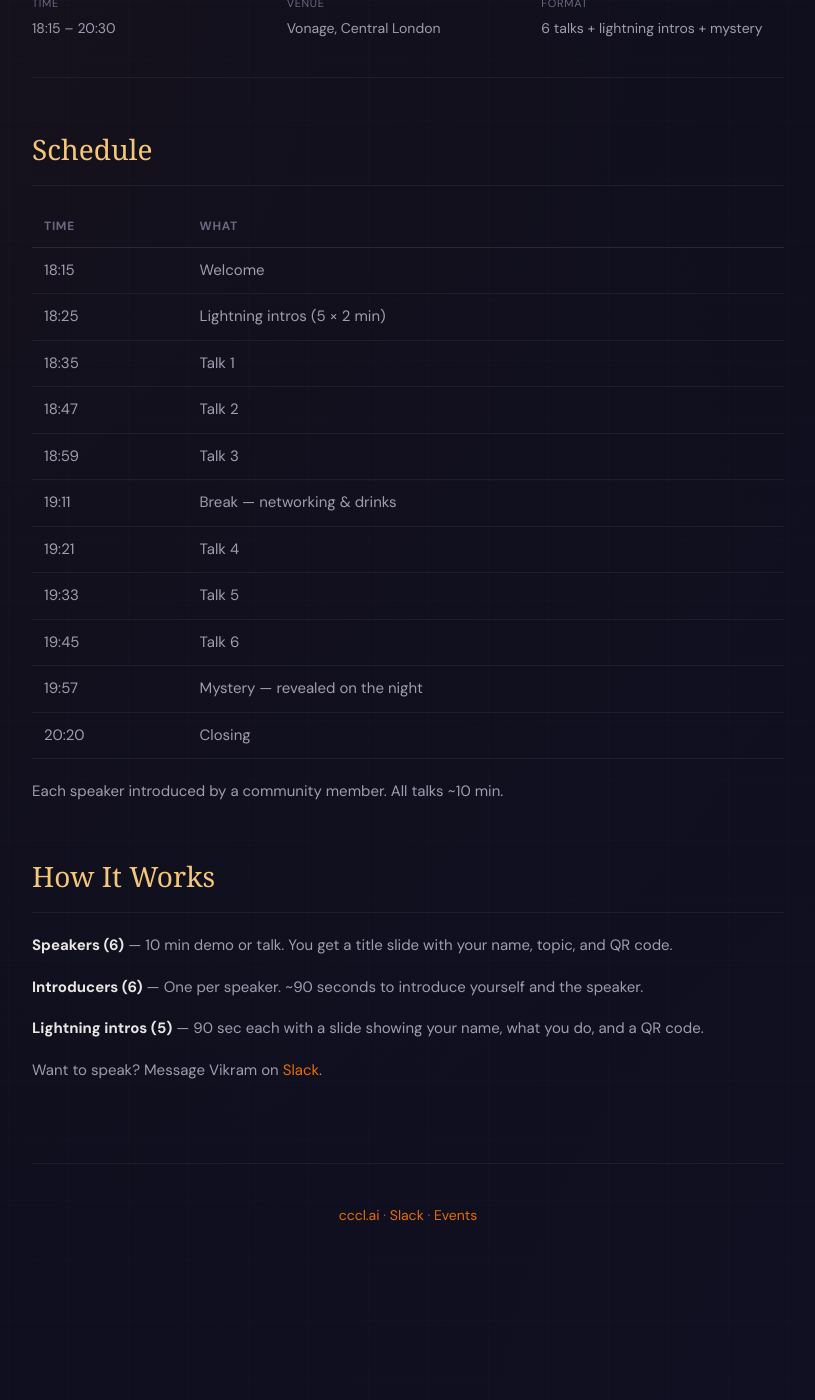
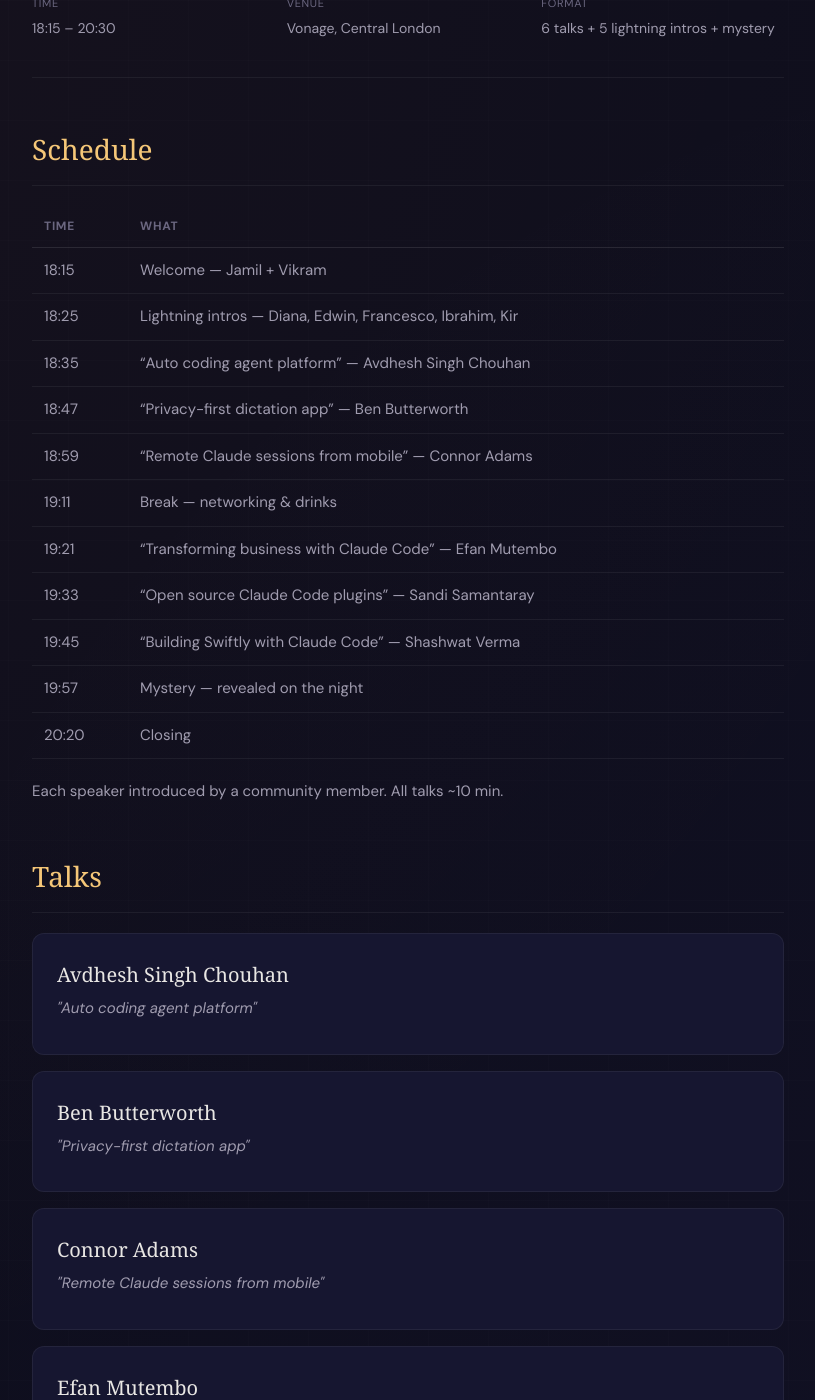
Before and after one commit to cccl-ai/meetups-live, a Jekyll site: the page built from cccl-4-agenda.md, in a window 1280 px wide and 1400 px high, scrolled down 221 px. Shown: the whole window, without its empty margins (232-1047 px from the left). Built offline with Jekyll 4.4.1, drawn with Linux system fonts in a browser that asks for light colours; some web fonts are replaced; before the commit the page ends 1489 px from its top, so only the background shows below that; some of the changed text lies outside the part shown.

Commit message:
Add full speaker lineup to agenda (same people, no post-event content)

```diff
--- a/cccl-4-agenda.md
+++ b/cccl-4-agenda.md
@@ -9,26 +9,79 @@
   - label: Venue
     value: "Vonage, Central London"
   - label: Format
-    value: "6 talks + lightning intros + mystery"
+    value: "6 talks + 5 lightning intros + mystery"
 ---
 
 ## Schedule
 
 | Time | What |
 |------|------|
-| 18:15 | Welcome |
-| 18:25 | Lightning intros (5 × 2 min) |
-| 18:35 | Talk 1 |
-| 18:47 | Talk 2 |
-| 18:59 | Talk 3 |
+| 18:15 | Welcome — Jamil + Vikram |
+| 18:25 | Lightning intros — Diana, Edwin, Francesco, Ibrahim, Kir |
+| 18:35 | "Auto coding agent platform" — Avdhesh Singh Chouhan |
+| 18:47 | "Privacy-first dictation app" — Ben Butterworth |
+| 18:59 | "Remote Claude sessions from mobile" — Connor Adams |
 | 19:11 | Break — networking & drinks |
-| 19:21 | Talk 4 |
-| 19:33 | Talk 5 |
-| 19:45 | Talk 6 |
+| 19:21 | "Transforming business with Claude Code" — Efan Mutembo |
+| 19:33 | "Open source Claude Code plugins" — Sandi Samantaray |
+| 19:45 | "Building Swiftly with Claude Code" — Shashwat Verma |
 | 19:57 | Mystery — revealed on the night |
 | 20:20 | Closing |
 
 Each speaker introduced by a community member. All talks ~10 min.
+
+## Talks
+
+<div class="speaker-card">
+<h3><a href="https://linkedin.com/in/avdheshchouhan">Avdhesh Singh Chouhan</a></h3>
+<div class="talk-title">"Auto coding agent platform"</div>
+</div>
+
+<div class="speaker-card">
+<h3><a href="https://linkedin.com/in/bbutterworth">Ben Butterworth</a></h3>
+<div class="talk-title">"Privacy-first dictation app"</div>
+</div>
+
+<div class="speaker-card">
+<h3><a href="https://linkedin.com/in/connoradams">Connor Adams</a></h3>
+<div class="talk-title">"Remote Claude sessions from mobile"</div>
+</div>
+
+<div class="speaker-card">
+<h3><a href="https://linkedin.com/in/efan-mutembo">Efan Mutembo</a></h3>
+<div class="talk-title">"Transforming business with Claude Code"</div>
+</div>
+
+<div class="speaker-card">
+<h3><a href="https://linkedin.com/in/sandipanee">Sandi Samantaray</a></h3>
+<div class="talk-title">"Open source Claude Code plugins"</div>
+</div>
+
+<div class="speaker-card">
+<h3><a href="https://linkedin.com/in/shash-aaai">Shashwat Verma</a></h3>
+<div class="talk-title">"Building Swiftly with Claude Code"</div>
+</div>
+
+## Lightning Intros
+
+<ul class="people-pills">
+<li><a href="https://linkedin.com/in/deng-diana">Diana Deng</a></li>
+<li><a href="https://linkedin.com/in/etrebels">Edwin Trebels</a></li>
+<li><a href="https://linkedin.com/in/francescoredente">Francesco Redente</a></li>
+<li><a href="https://linkedin.com/in/theibrahimmalik">Ibrahim Malik</a></li>
+<li><a href="https://linkedin.com/in/kirzharov">Kir Zharov</a></li>
+</ul>
+
+## Community Introducers
+
+<ul class="people-pills">
+<li><a href="https://linkedin.com/in/ethan-horsfall-6841a6185">Ethan Horsfall</a></li>
+<li><a href="https://linkedin.com/in/felix-brockmeier">Felix Brockmeier</a></li>
+<li><a href="https://linkedin.com/in/ckhyara">Khyara Ranaweera</a></li>
+<li><a href="https://linkedin.com/in/libby-swan-axioned-enabling-digital-endeavours">Libby Swan</a></li>
+<li><a href="https://linkedin.com/in/shef">Shefali Bohra</a></li>
+<li><a href="https://linkedin.com/in/talha-sheikh-007">Talha Sheikh</a></li>
+</ul>
 
 ## How It Works
 
@@ -37,5 +90,3 @@
 **Introducers (6)** — One per speaker. ~90 seconds to introduce yourself and the speaker.
 
 **Lightning intros (5)** — 90 sec each with a slide showing your name, what you do, and a QR code.
-
-Want to speak? Message Vikram on [Slack](https://cccl.ai/slack).
```
Also changed, not shown: other parts of cccl-4-agenda.md (+1 -1 lines).
